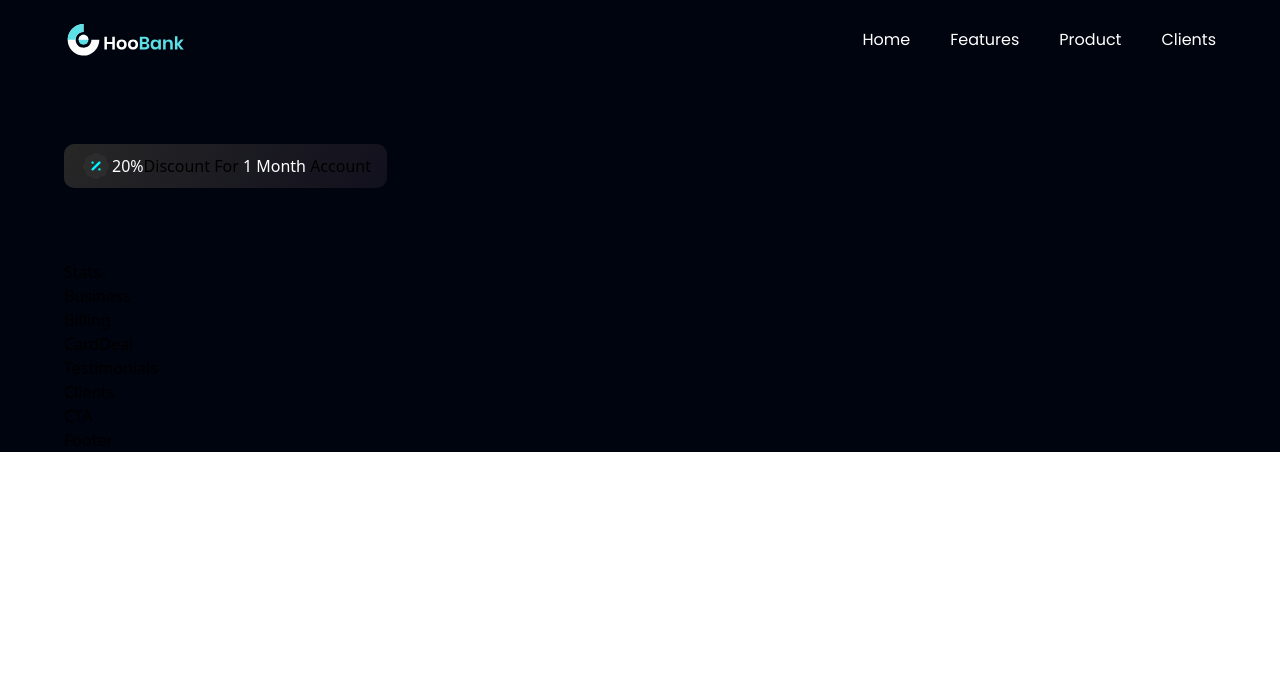
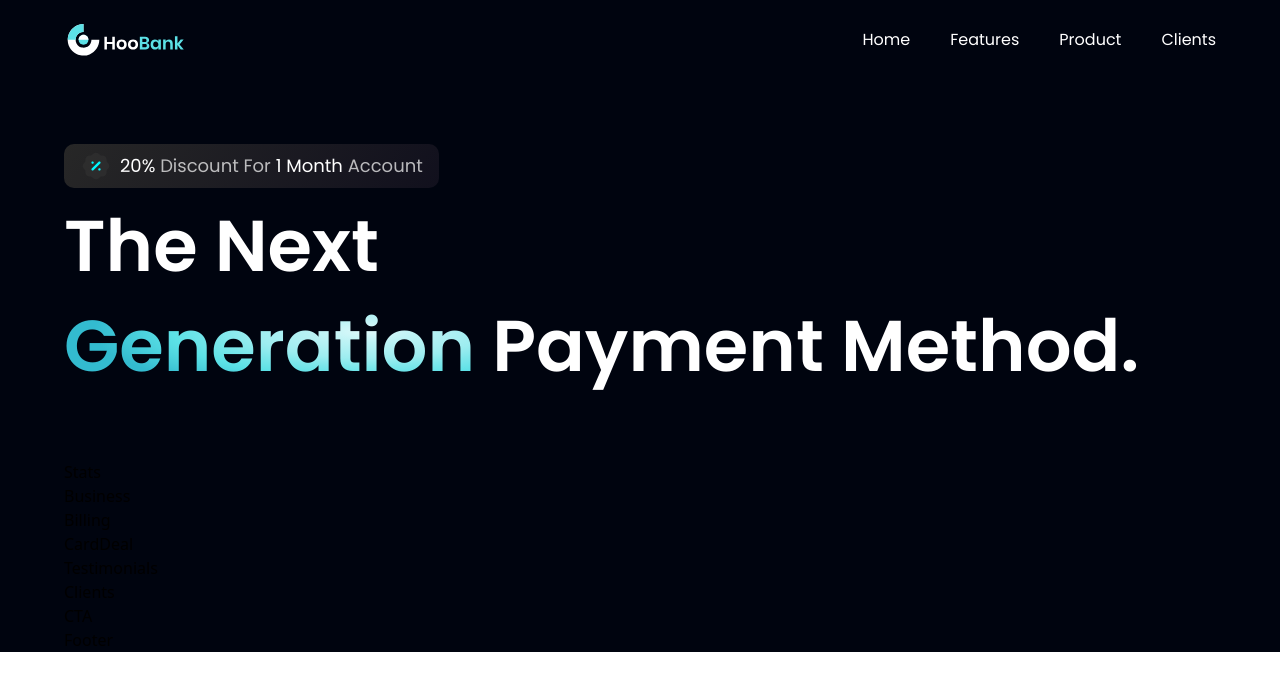
Before and after one commit to programmernizam/simple-react-projects, a React (Vite) app in the folder HooBank/: page / in a window 1280 px wide. Shown: the top 690 px of the page. Built offline with nearby package versions, Linux system fonts and the light colour scheme.

Commit message:
[Added] Hero Heading Text

```diff
--- a/HooBank/src/components/Hero.jsx
+++ b/HooBank/src/components/Hero.jsx
@@ -11,11 +11,18 @@
       >
         <div className="flex flex-row items-center py-[6px] px-4 bg-discount-gradient rounded-[10px] mb-2">
           <img src={discount} alt="discount" className="w-[32px] h-[32px]" />
-          <p>
-            <span className="text-white">20%</span>
+          <p className={`${styles.paragraph} ml-2`}>
+            <span className="text-white">20% </span>
             Discount For <span className="text-white">1 Month </span>
             Account
           </p>
+        </div>
+        <div className="flex flex-row justify-between items-center w-full">
+          <h1 className="flex-1 font-poppins font-semibold ss:text-[72px] text-[52px] text-white ss:leading-[100px] leading-[75px]">
+            The Next <br className="sm:block hidden" />{" "}
+            <span className="text-gradient">Generation </span>
+            Payment Method.
+          </h1>
         </div>
       </div>
     </section>
```
